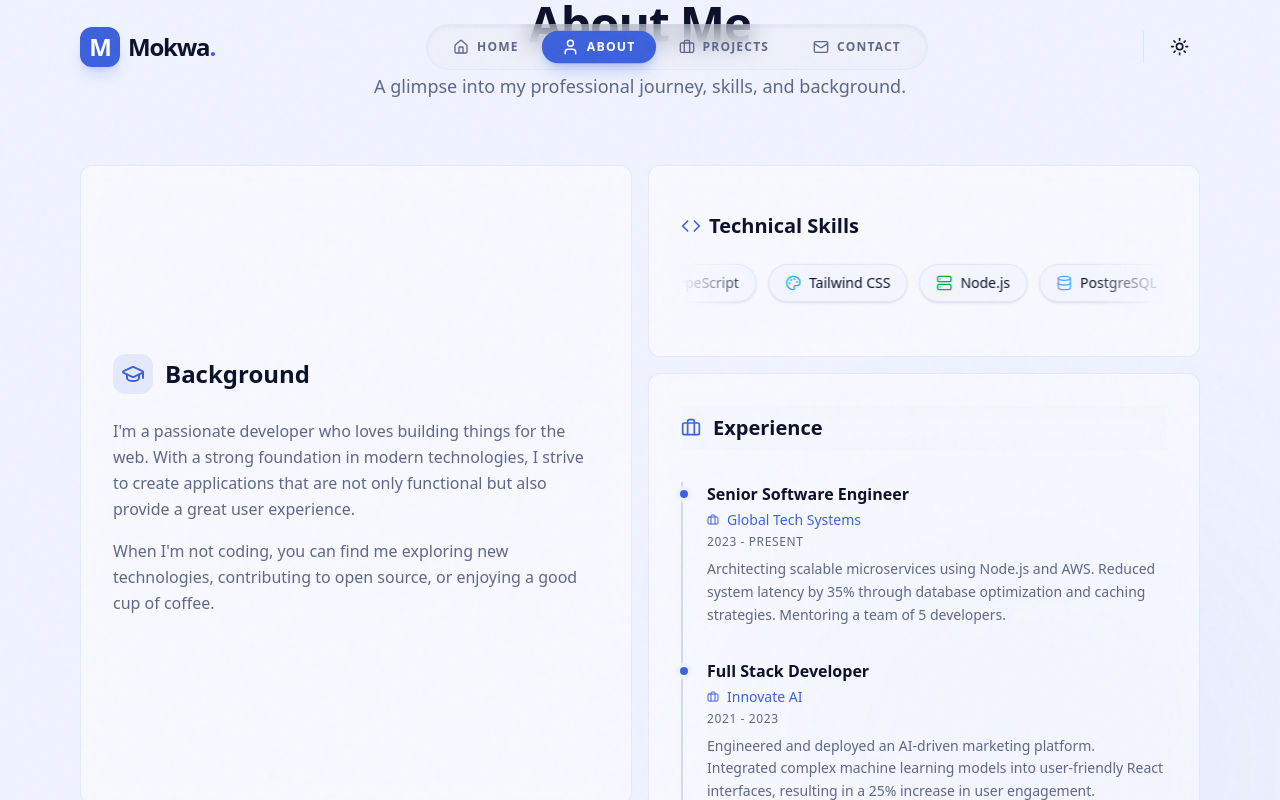
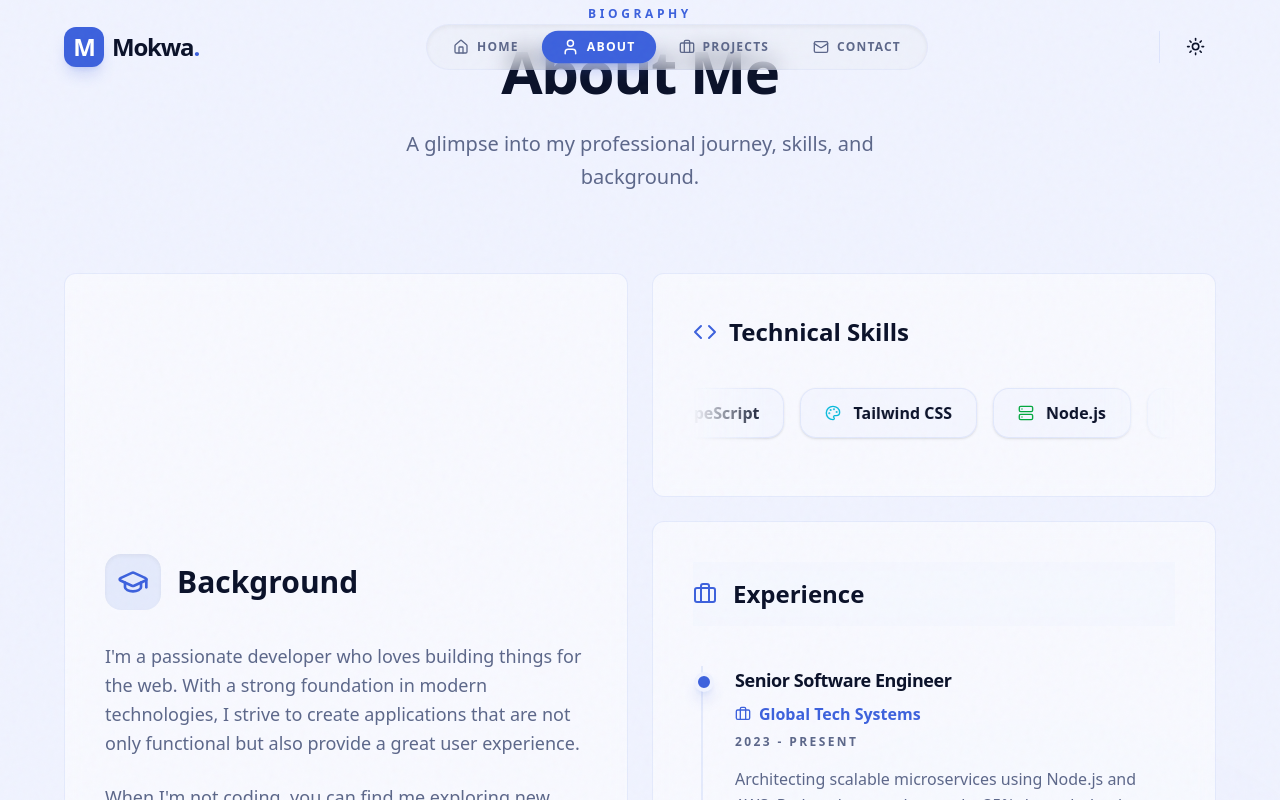
Before and after one commit to mokwathedeveloper/personal-websitedev, a Next.js app: page /about in a window 1280 px wide. Shown: the top 800 px of the page. Built offline with nearby package versions, Linux system fonts and the light colour scheme.

Commit message:
style: elevate typography and expand layout width for optimal professional fit

```diff
--- a/src/app/(sections)/about.tsx
+++ b/src/app/(sections)/about.tsx
@@ -26,6 +26,8 @@ const getSkillIcon = (skill: string) => {
 
 import { SpotlightCard } from "@/components/ui/spotlight-card"
 
+import { SectionLabel } from "@/components/ui/typography"
+
 export function About() {
   const duplicatedSkills = [...SKILLS, ...SKILLS]
 
@@ -35,26 +37,27 @@ export function About() {
        <div className="absolute bottom-0 right-0 w-[500px] h-[500px] bg-primary/5 blur-[120px] -z-10 rounded-full" />
 
       <FadeIn>
-        <div className="text-center mb-16">
+        <div className="text-center mb-20">
+          <SectionLabel>Biography</SectionLabel>
           <SectionHeading>{CONTENT.about.title}</SectionHeading>
-          <SectionDescription>
+          <SectionDescription className="max-w-xl">
             {CONTENT.about.subtitle}
           </SectionDescription>
         </div>
       </FadeIn>
 
-      <div className="grid grid-cols-1 md:grid-cols-3 lg:grid-cols-4 gap-4 auto-rows-auto md:auto-rows-[minmax(12rem,auto)]">
+      <div className="grid grid-cols-1 md:grid-cols-3 lg:grid-cols-4 gap-6 auto-rows-auto md:auto-rows-[minmax(14rem,auto)]">
         {/* Background Box */}
         <FadeIn delay={0.1} className="md:col-span-2 lg:col-span-2 lg:row-span-2 h-full">
-          <SpotlightCard className="h-full p-6 md:p-8 flex flex-col justify-center">
-            <h3 className="text-xl md:text-2xl font-bold mb-4 md:mb-6 flex items-center gap-3 font-heading">
-              <span className="p-2 bg-primary/10 rounded-xl text-primary">
-                <GraduationCap className="w-5 h-5 md:w-6 md:h-6" />
+          <SpotlightCard className="h-full p-8 md:p-10 flex flex-col justify-center">
+            <h3 className="text-2xl md:text-3xl font-bold mb-6 md:mb-8 flex items-center gap-4 font-heading">
+              <span className="p-3 bg-primary/10 rounded-2xl text-primary shadow-inner">
+                <GraduationCap className="w-6 h-6 md:w-8 md:h-8" />
               </span>
               {CONTENT.about.background.title}
             </h3>
-            <div className="prose dark:prose-invert text-muted-foreground leading-relaxed text-sm md:text-base">
-              <p className="mb-4">
+            <div className="prose dark:prose-invert text-muted-foreground leading-relaxed text-base md:text-lg">
+              <p className="mb-6">
                 {CONTENT.about.background.text1}
               </p>
               <p>
@@ -66,18 +69,18 @@ export function About() {
 
         {/* Skills Box */}
         <FadeIn delay={0.2} className="md:col-span-1 lg:col-span-2 h-full">
-          <SpotlightCard className="h-full p-6 md:p-8 flex flex-col justify-center overflow-hidden">
-            <h3 className="text-lg md:text-xl font-bold mb-4 flex items-center gap-2 font-heading">
-              <Code className="w-5 h-5 text-primary" />
+          <SpotlightCard className="h-full p-8 md:p-10 flex flex-col justify-center overflow-hidden">
+            <h3 className="text-xl md:text-2xl font-bold mb-6 flex items-center gap-3 font-heading">
+              <Code className="w-6 h-6 text-primary" />
               {CONTENT.about.skillsTitle}
             </h3>
 
-            <div className="relative flex overflow-hidden py-2 mask-linear-gradient">
-              <div className="flex gap-3 whitespace-nowrap animate-marquee">
+            <div className="relative flex overflow-hidden py-4 mask-linear-gradient">
+              <div className="flex gap-4 whitespace-nowrap animate-marquee">
                 {duplicatedSkills.map((skill, i) => (
                   <div
                     key={`${skill}-${i}`}
-                    className="flex items-center gap-2 px-4 py-2 rounded-full border border-primary/10 bg-background/50 backdrop-blur-sm text-xs md:text-sm font-medium shadow-sm"
+                    className="flex items-center gap-3 px-6 py-3 rounded-2xl border border-primary/10 bg-background/50 backdrop-blur-sm text-sm md:text-base font-bold shadow-sm hover:border-primary/30 transition-all"
                   >
                      {getSkillIcon(skill)}
                      <span>{skill}</span>
@@ -90,23 +93,23 @@ export function About() {
 
         {/* Experience Box */}
         <FadeIn delay={0.3} className="md:col-span-2 lg:col-span-2 lg:row-span-2 h-full">
-          <SpotlightCard className="h-full p-6 md:p-8 overflow-y-auto custom-scrollbar max-h-[30rem] md:max-h-full">
-            <h3 className="text-lg md:text-xl font-bold mb-6 md:mb-8 flex items-center gap-3 font-heading sticky top-0 bg-background/50 backdrop-blur-md z-10 py-2">
-              <Briefcase className="w-5 h-5 text-primary" />
+          <SpotlightCard className="h-full p-8 md:p-10 overflow-y-auto custom-scrollbar max-h-[35rem] md:max-h-full">
+            <h3 className="text-xl md:text-2xl font-bold mb-10 flex items-center gap-4 font-heading sticky top-0 bg-background/50 backdrop-blur-md z-10 py-4">
+              <Briefcase className="w-6 h-6 text-primary" />
               {CONTENT.about.experienceTitle}
             </h3>
-            <div className="space-y-6 md:space-y-8 relative pl-6 border-l-2 border-primary/20">
+            <div className="space-y-10 relative pl-8 border-l-2 border-primary/10 ml-2">
               {EXPERIENCES.map((exp, index) => (
                 <div key={index} className="relative">
-                  <span className="absolute -left-[31px] top-1 h-4 w-4 rounded-full border-4 border-background bg-primary" />
-                  <div className="space-y-1">
-                    <h4 className="font-bold text-foreground text-sm md:text-base">{exp.role}</h4>
-                    <div className="flex items-center gap-2 text-xs md:text-sm text-primary font-medium">
-                      <Briefcase className="w-3 h-3" />
+                  <span className="absolute -left-[41px] top-1.5 h-5 w-5 rounded-full border-4 border-background bg-primary shadow-lg shadow-primary/20" />
+                  <div className="space-y-2">
+                    <h4 className="font-bold text-foreground text-base md:text-lg tracking-tight">{exp.role}</h4>
+                    <div className="flex items-center gap-2 text-sm md:text-base text-primary font-bold">
+                      <Briefcase className="w-4 h-4" />
                       {exp.company}
                     </div>
-                    <div className="text-[10px] md:text-xs text-muted-foreground uppercase tracking-wider">{exp.period}</div>
-                    <p className="text-xs md:text-sm text-muted-foreground leading-relaxed mt-2">
+                    <div className="text-[10px] md:text-xs text-muted-foreground uppercase tracking-[0.2em] font-bold">{exp.period}</div>
+                    <p className="text-sm md:text-base text-muted-foreground leading-relaxed mt-4">
                       {exp.description}
                     </p>
                   </div>
@@ -118,13 +121,13 @@ export function About() {
 
         {/* Dynamic Badge Box */}
         <FadeIn delay={0.4} className="hidden lg:block lg:col-span-2 h-full">
-          <SpotlightCard className="h-full p-8 flex items-center justify-between bg-primary/5 border-primary/20">
-            <div className="space-y-1">
-              <h4 className="text-3xl md:text-4xl font-bold font-heading">10+</h4>
-              <p className="text-xs md:text-sm text-muted-foreground uppercase tracking-widest font-bold">Projects Completed</p>
+          <SpotlightCard className="h-full p-10 flex items-center justify-between bg-primary/5 border-primary/10">
+            <div className="space-y-2">
+              <h4 className="text-4xl md:text-5xl font-bold font-heading tracking-tighter text-primary">10+</h4>
+              <p className="text-xs md:text-sm text-muted-foreground uppercase tracking-[0.2em] font-bold">Projects Engineered</p>
             </div>
-            <div className="h-12 w-12 rounded-2xl bg-primary/20 flex items-center justify-center text-primary rotate-12">
-              <Sparkles className="w-6 h-6" />
+            <div className="h-16 w-16 rounded-3xl bg-primary/10 flex items-center justify-center text-primary rotate-12 shadow-inner border border-primary/10">
+              <Sparkles className="w-8 h-8" />
             </div>
           </SpotlightCard>
         </FadeIn>
--- a/src/app/globals.css
+++ b/src/app/globals.css
@@ -43,7 +43,7 @@
 
 @layer utilities {
   .container {
-    @apply mx-auto px-6 sm:px-12 lg:px-20 max-w-full;
+    @apply mx-auto px-6 sm:px-10 lg:px-16 max-w-[1400px];
   }
   .animate-grid {
     animation: grid 15s linear infinite;
--- a/src/components/ui/typography.tsx
+++ b/src/components/ui/typography.tsx
@@ -3,7 +3,7 @@ import { cn } from "@/lib/utils"
 export function SectionHeading({ className, children, ...props }: React.HTMLAttributes<HTMLHeadingElement>) {
   return (
     <h2
-      className={cn("text-3xl md:text-5xl font-heading font-bold tracking-tight mb-6", className)}
+      className={cn("text-4xl md:text-6xl font-heading font-bold tracking-tight mb-6 leading-[1.1]", className)}
       {...props}
     >
       {children}
@@ -14,10 +14,21 @@ export function SectionHeading({ className, children, ...props }: React.HTMLAttr
 export function SectionDescription({ className, children, ...props }: React.HTMLAttributes<HTMLParagraphElement>) {
   return (
     <p
-      className={cn("text-muted-foreground text-lg max-w-2xl mx-auto leading-relaxed", className)}
+      className={cn("text-muted-foreground text-lg md:text-xl max-w-2xl mx-auto leading-relaxed font-medium", className)}
       {...props}
     >
       {children}
     </p>
   )
 }
+
+export function SectionLabel({ className, children, ...props }: React.HTMLAttributes<HTMLSpanElement>) {
+  return (
+    <span
+      className={cn("text-xs font-bold uppercase tracking-[0.3em] text-primary mb-4 inline-block", className)}
+      {...props}
+    >
+      {children}
+    </span>
+  )
+}
```
Also changed, not shown: src/app/(sections)/hero.tsx (+13 -13 lines).
